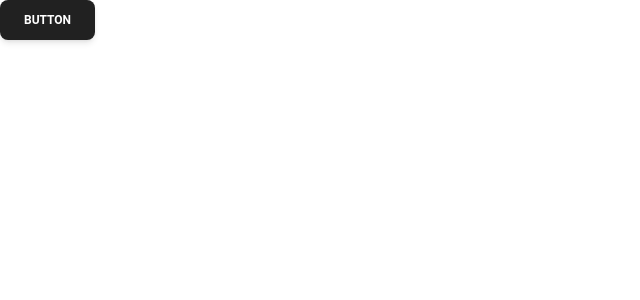
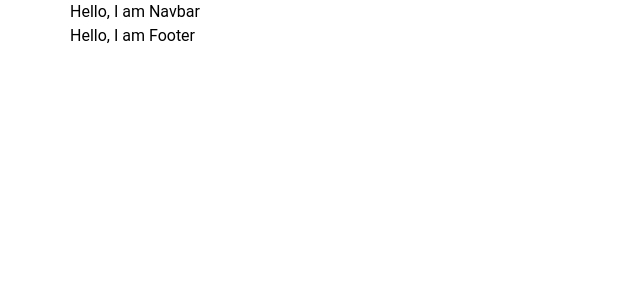
Before and after one commit to Its-Shojib/Milon-Mela-Matrimony-ClientSide-ReactAndFirebase, a React (Vite) app: page / in a window 1280 px wide. Shown: the top 300 px of the page, without its empty margins (0-640 px from the left). Built offline with nearby package versions, Linux system fonts and the light colour scheme.

Commit message:
Layout Added

```diff
--- a/index.html
+++ b/index.html
@@ -4,7 +4,7 @@
     <meta charset="UTF-8" />
     <link rel="icon" type="image/svg+xml" href="/public/logo.png" />
     <meta name="viewport" content="width=device-width, initial-scale=1.0" />
-    <title>Moha-Milon</title>
+    <title>Milon-Mela</title>
   </head>
   <body>
     <div id="root"></div>
--- a/src/AllRoutes/Routes.jsx
+++ b/src/AllRoutes/Routes.jsx
@@ -1,11 +1,11 @@
-import { Button } from "@material-tailwind/react";
 import { createBrowserRouter } from "react-router-dom";
+import MainLayout from "../Layout/MainLayout";
 
 
 const router = createBrowserRouter([
     {
         path: "/",
-        element: <div><Button>Button</Button></div>,
+        element: <MainLayout></MainLayout>,
     },
 ]);
 export default router;
--- /dev/null
+++ b/src/Layout/MainLayout.jsx
@@ -0,0 +1,21 @@
+import { Outlet } from "react-router-dom";
+import Navbar from "../Shared-Compo/Navbar";
+import Footer from "../Shared-Compo/Footer";
+
+
+const MainLayout = () => {
+    return (
+        <div>
+            <div className="max-w-screen-xl mx-auto">
+                <Navbar></Navbar>
+            </div>
+            <div className="max-w-screen-xl mx-auto">
+                <Outlet></Outlet>
+            </div>
+            <div className="max-w-screen-xl mx-auto">
+                <Footer></Footer>
+            </div>
+        </div>
+    )
+}
+export default MainLayout;
--- /dev/null
+++ b/src/Shared-Compo/Footer.jsx
@@ -0,0 +1,10 @@
+
+
+const Footer = () => {
+    return (
+        <div>
+            <p> Hello, I am Footer </p>
+        </div>
+    )
+}
+export default Footer;
--- /dev/null
+++ b/src/Shared-Compo/Navbar.jsx
@@ -0,0 +1,10 @@
+
+
+const Navbar = () => {
+    return (
+        <div>
+            <p> Hello, I am Navbar </p>
+        </div>
+    )
+}
+export default Navbar;
```
